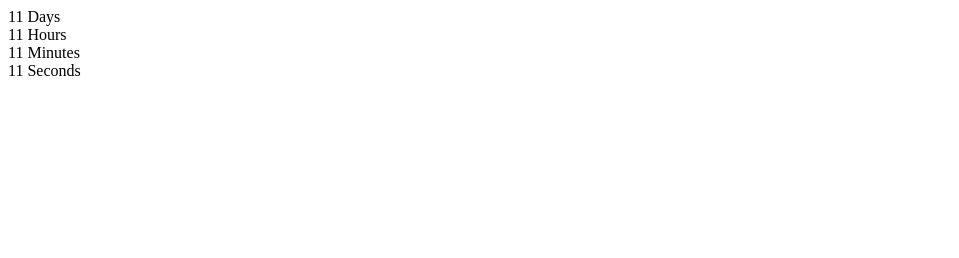
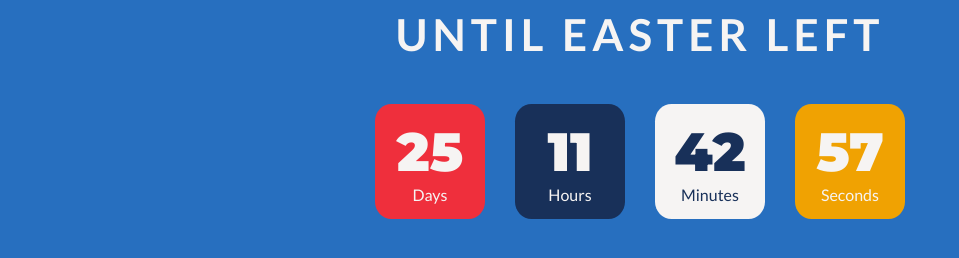
Before and after one commit to alalasimys/goit-js-hw-11-time, a plain HTML site: page index.html in a window 1280 px wide. Shown: the whole page, without its empty margins (0-959 px from the left). Drawn offline with Linux system fonts and the light colour scheme.

Commit message:
finished timer

```diff
--- /dev/null
+++ b/css/styles.css
@@ -0,0 +1,94 @@
+@import url("https://fonts.googleapis.com/css?family=Lato:400,700|Montserrat:900");
+
+:root {
+  --font: "Lato", sans-serif;
+  --big: "Montserrat", sans-serif;
+
+  --red: #ef2f3c;
+  --white: #f6f4f3;
+  --blue: #276fbf;
+  --dark: #183059;
+  --yellow: #f0a202;
+}
+
+html {
+  box-sizing: border-box;
+}
+
+*,
+*::before,
+*::after {
+  box-sizing: inherit;
+}
+
+h1,
+h2,
+h3,
+h4,
+h5 {
+  margin-top: 0;
+}
+
+p {
+  margin: 0;
+}
+
+img {
+  display: block;
+  max-width: 100%;
+  height: auto;
+}
+
+body {
+  font-family: var(--font);
+  color: var(--white);
+
+  background-color: var(--blue);
+}
+
+h1 {
+  font-size: 44px;
+  text-align: center;
+  text-transform: uppercase;
+  letter-spacing: 5px;
+}
+
+.timer {
+  display: flex;
+  color: var(--white);
+  justify-content: center;
+}
+
+.field {
+  width: 110px;
+  padding: 15px;
+  margin: 15px;
+  display: flex;
+  flex-direction: column;
+  text-align: center;
+
+  border-radius: 15%;
+}
+
+span {
+  display: block;
+}
+
+.value {
+  font-family: var(--big);
+  font-size: 54px;
+}
+
+.field:nth-child(1) {
+  background-color: var(--red);
+}
+.field:nth-child(2) {
+  background-color: var(--dark);
+}
+.field:nth-child(3) {
+  background-color: var(--white);
+  color: var(--dark);
+}
+.field:nth-child(4) {
+  background-color: var(--yellow);
+}
--- a/index.html
+++ b/index.html
@@ -4,30 +4,12 @@
     <meta charset="UTF-8" />
     <meta http-equiv="X-UA-Compatible" content="IE=edge" />
     <meta name="viewport" content="width=device-width, initial-scale=1.0" />
+    <link rel="stylesheet" href="./css/styles.css" />
     <title>Homework 11 Timer</title>
   </head>
   <body>
-    <div class="timer" id="timer-1">
-      <div class="field">
-        <span class="value" data-value="days">11</span>
-        <span class="label">Days</span>
-      </div>
-
-      <div class="field">
-        <span class="value" data-value="hours">11</span>
-        <span class="label">Hours</span>
-      </div>
-
-      <div class="field">
-        <span class="value" data-value="mins">11</span>
-        <span class="label">Minutes</span>
-      </div>
-
-      <div class="field">
-        <span class="value" data-value="secs">11</span>
-        <span class="label">Seconds</span>
-      </div>
-    </div>
+    <h1>Until Easter left</h1>
+    <div class="timer" id="timer-1"></div>
     <script src="./js/index.js"></script>
   </body>
 </html>
--- a/js/index.js
+++ b/js/index.js
@@ -1,20 +1,32 @@
-const refs = {
-  days: document.querySelector('span[data-value="days"]'),
-  hours: document.querySelector('span[data-value="hours"]'),
-  minutes: document.querySelector('span[data-value="mins"]'),
-  seconds: document.querySelector('span[data-value="secs"]'),
-};
+// const refs = {
+//   days: document.querySelector('span[data-value="days"]'),
+//   hours: document.querySelector('span[data-value="hours"]'),
+//   minutes: document.querySelector('span[data-value="mins"]'),
+//   seconds: document.querySelector('span[data-value="secs"]'),
+// };
 
 class CountdownTimer {
-  constructor() {
-    this.selector = selector;
+  constructor({ selector, targetDate }) {
+    this.element = document.querySelector(selector);
     this.targetDate = targetDate;
-    this.intervalId = null;
-    this.isActive = false;
-    //this.onTick = onTick;
 
-    //this.init();
+    this.initTimer();
   }
+
+  initTimer() {
+    const currentDate = Date.now();
+    let time = this.targetDate.getTime() - currentDate;
+    const intervalId = setInterval(() => {
+      time -= 1000;
+      if (time < 0) {
+        time = 0;
+        clearInterval(intervalId);
+      }
+      const timeComponentsValues = this.getTimeComponents(time);
+      this.render(timeComponentsValues);
+    }, 1000);
+  }
+
   getTimeComponents(time) {
     const days = this.pad(Math.floor(time / (1000 * 60 * 60 * 24)));
     const hours = this.pad(
@@ -22,18 +34,39 @@ class CountdownTimer {
     );
     const mins = this.pad(Math.floor((time % (1000 * 60 * 60)) / (1000 * 60)));
     const secs = this.pad(Math.floor((time % (1000 * 60)) / 1000));
-
     return { days, hours, mins, secs };
   }
 
   pad(value) {
     return String(value).padStart(2, "0");
   }
+
+  render({ days, hours, mins, secs }) {
+    return (this.element.innerHTML = `
+    <div class="field">
+      <span class="value" data-value="days">${days}</span>
+      <span class="label">Days</span>
+    </div>
+
+    <div class="field">
+      <span class="value" data-value="hours">${hours}</span>
+      <span class="label">Hours</span>
+    </div>
+
+    <div class="field">
+      <span class="value" data-value="mins">${mins}</span>
+      <span class="label">Minutes</span>
+    </div>
+
+    <div class="field">
+      <span class="value" data-value="secs">${secs}</span>
+      <span class="label">Seconds</span>
+    </div>
+    `);
+  }
 }
 
-/*
-new CountdownTimer({
+const timer = new CountdownTimer({
   selector: "#timer-1",
-  targetDate: new Date("Jul 17, 2019"),
+  targetDate: new Date("May 2, 2021"),
 });
-*/
```
